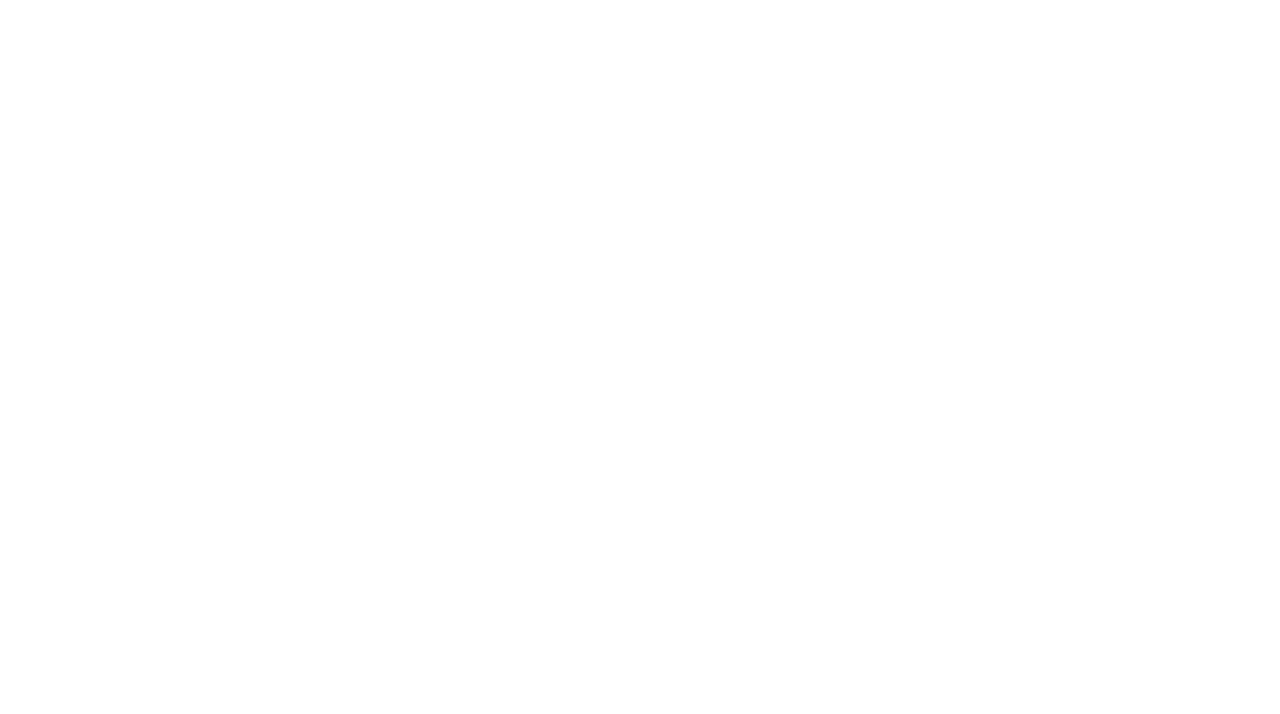
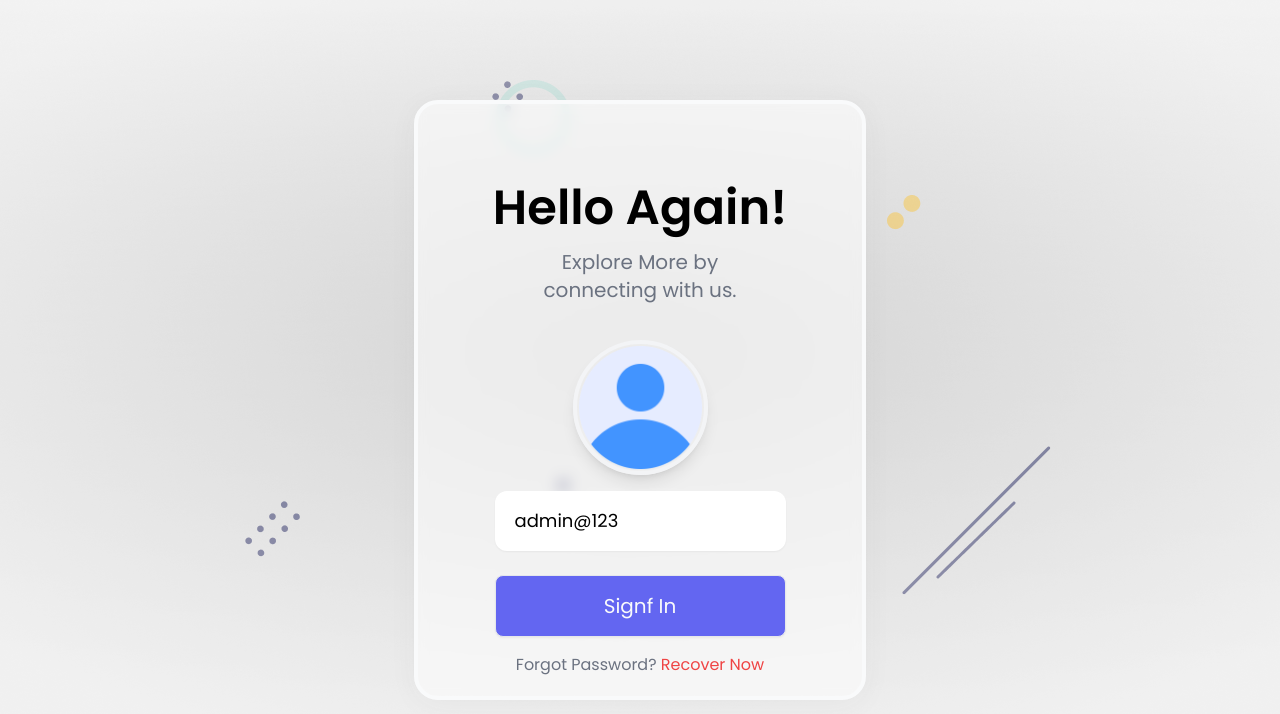
Before and after one commit to Loo-ney/AuthProject02, a React (Create React App) app in the folder client/: page /password in a window 1280 px wide. Shown: the top 714 px of the page. Built offline with nearby package versions, Linux system fonts and the light colour scheme.

Commit message:
password, recovery  and reset UI

```diff
--- a/client/package.json
+++ b/client/package.json
@@ -6,8 +6,11 @@
     "@testing-library/jest-dom": "^5.17.0",
     "@testing-library/react": "^13.4.0",
     "@testing-library/user-event": "^13.5.0",
+    "formik": "^2.4.6",
     "react": "^18.3.1",
     "react-dom": "^18.3.1",
+    "react-hot-toast": "^2.4.1",
+    "react-router-dom": "^6.26.2",
     "react-scripts": "5.0.1",
     "web-vitals": "^2.1.4"
   },
--- a/client/src/components/Password.js
+++ b/client/src/components/Password.js
@@ -1,8 +1,63 @@
 import React from 'react'
+import { Link } from 'react-router-dom'
+import avatar from '../assets/profile.png'
+import {Toaster} from 'react-hot-toast'
+import { useFormik } from 'formik'
+import { passwordValidate } from '../helper/validate'
+
+
+
+import styles from '../styles/Username.module.css'
 
 export default function Password() {
+
+    const formik = useFormik({
+        initialValues : {
+            password : 'admin@123'
+        },
+        validate : passwordValidate,
+        validateOnBlur : false,
+        validateOnChange : false,
+        onSubmit : async values => {
+            console.log(values)
+        }
+    })
+
+
+
   return (
-    <div>
+    <div className='containder mx-auto'>
+
+        <Toaster position='top-center' reverseOrder={false}></Toaster>
+
+        <div className='flex justify-center items-center h-screen'>
+            <div className={styles.glass}>
+
+                <div className='title flex flex-col items-center'>
+                    <h4 className='text-5xl font-bold'>Hello Again!</h4>
+                    <span className='py-4 text-xl w-2/3 text-center text-gray-500'>Explore More by connecting with us.</span>
+
+                </div>
+
+                <form className='py-1'onSubmit={formik.handleSubmit} >
+                    <div className='profile flex justify-center py-4'>
+                        <img src={avatar} className={styles.profile_img} alt='avatar' />
+                    </div>
+
+                    <div className='textbox flex flex-col items-center gap-6'>
+                        <input {...formik.getFieldProps('password')} className={styles.textbox} type='text' placeholder='Password' />
+                        <button className={styles.btn} type='submit'>Signf In</button>
+                    </div>
+
+                    <div className='text-center py-4'>
+                        <span className='text-gray-500'>Forgot Password? <Link className='text-red-500' to='/recovery'> Recover Now </Link></span>
+                    </div>
+
+                </form>
+
+            </div>
+
+        </div>
 
     </div>
   )
--- a/client/src/components/Recovery.js
+++ b/client/src/components/Recovery.js
@@ -1,8 +1,52 @@
 import React from 'react'
 
-export default function Recovery() {
+
+import {Toaster} from 'react-hot-toast'
+
+
+
+import { Link } from 'react-router-dom'
+
+
+import styles from '../styles/Username.module.css'
+
+export default function  Recovery() {
+
   return (
-    <div>
+    <div className='containder mx-auto'>
+
+        <Toaster position='top-center' reverseOrder={false}></Toaster>
+
+        <div className='flex justify-center items-center h-screen'>
+            <div className={styles.glass}>
+
+                <div className='title flex flex-col items-center'>
+                    <h4 className='text-5xl font-bold'>Recovery</h4>
+                    <span className='py-4 text-xl w-2/3 text-center text-gray-500'>Enter OTP to recover password.</span>
+                </div>
+
+                <form className='pt-20' >
+
+
+                    <div className='textbox flex flex-col items-center gap-6'>
+
+                        <div className='input text-center'>
+                          <span className='py-4 text-sm text-left text-gray-500'>Enter 6 digit OTP send to your email address.</span>
+                          <input  className={styles.textbox} type='text' placeholder='OTP' />
+                        </div>
+                          <button className={styles.btn} type='submit'>Recover</button>
+
+                    </div>
+
+                    <div className='text-center py-4'>
+                        <span className='text-gray-500'>Can't get OTP? <button className='text-red-500' to='/reset'>Resend </button></span>
+                    </div>
+
+                </form>
+
+            </div>
+
+        </div>
 
     </div>
   )
--- a/client/src/components/Reset.js
+++ b/client/src/components/Reset.js
@@ -1,8 +1,60 @@
 import React from 'react'
+import { Link } from 'react-router-dom'
+
+import {Toaster} from 'react-hot-toast'
+import { useFormik } from 'formik'
+import { resetPasswordValidation } from '../helper/validate'
+
+
+
+import styles from '../styles/Username.module.css'
 
 export default function Reset() {
+
+    const formik = useFormik({
+        initialValues : {
+            password : 'admin@123',
+            confirm_pwd : 'admin@123'
+        },
+        validate : resetPasswordValidation,
+        validateOnBlur : false,
+        validateOnChange : false,
+        onSubmit : async values => {
+            console.log(values)
+        }
+    })
+
+
+
   return (
-    <div>
+    <div className='containder mx-auto'>
+
+        <Toaster position='top-center' reverseOrder={false}></Toaster>
+
+        <div className='flex justify-center items-center h-screen'>
+            <div className={styles.glass} style={{ width : '50%' }}>
+
+                <div className='title flex flex-col items-center'>
+                    <h4 className='text-5xl font-bold'>Reset!</h4>
+                    <span className='py-4 text-xl w-2/3 text-center text-gray-500'>Enter new password.</span>
+
+                </div>
+
+                <form className='py-20'onSubmit={formik.handleSubmit} >
+
+
+                    <div className='textbox flex flex-col items-center gap-6'>
+                        <input {...formik.getFieldProps('password')} className={styles.textbox} type='text' placeholder='New Password' />
+                        <input {...formik.getFieldProps('confirm_pwd')} className={styles.textbox} type='text' placeholder='Repeat Password' />
+                        <button className={styles.btn} type='submit'>Reset</button>
+                    </div>
+
+
+                </form>
+
+            </div>
+
+        </div>
 
     </div>
   )
--- a/client/src/components/Username.js
+++ b/client/src/components/Username.js
@@ -1,8 +1,63 @@
 import React from 'react'
+import { Link } from 'react-router-dom'
+import avatar from '../assets/profile.png'
+import {Toaster} from 'react-hot-toast'
+import { useFormik } from 'formik'
+import { usernameValidate } from '../helper/validate'
+
+
+
+import styles from '../styles/Username.module.css'
 
 export default function Username() {
+
+    const formik = useFormik({
+        initialValues : {
+            username : ''
+        },
+        validate : usernameValidate,
+        validateOnBlur : false,
+        validateOnChange : false,
+        onSubmit : async values => {
+            console.log(values)
+        }
+    })
+
+
+
   return (
-    <div>
+    <div className='containder mx-auto'>
+
+        <Toaster position='top-center' reverseOrder={false}></Toaster>
+
+        <div className='flex justify-center items-center h-screen'>
+            <div className={styles.glass}>
+
+                <div className='title flex flex-col items-center'>
+                    <h4 className='text-5xl font-bold'>Hello Again!</h4>
+                    <span className='py-4 text-xl w-2/3 text-center text-gray-500'>Explore More by connecting with us.</span>
+
+                </div>
+
+                <form className='py-1'onSubmit={formik.handleSubmit} >
+                    <div className='profile flex justify-center py-4'>
+                        <img src={avatar} className={styles.profile_img} alt='avatar' />
+                    </div>
+
+                    <div className='textbox flex flex-col items-center gap-6'>
+                        <input {...formik.getFieldProps('username')} className={styles.textbox} type='text' placeholder='Username' />
+                        <button className={styles.btn} type='submit'>Let's Go</button>
+                    </div>
+
+                    <div className='text-center py-4'>
+                        <span className='text-gray-500'>Not a Member <Link className='text-red-500' to='/register'> Register Now </Link></span>
+                    </div>
+
+                </form>
+
+            </div>
+
+        </div>
 
     </div>
   )
--- a/client/src/helper/validate.js
+++ b/client/src/helper/validate.js
@@ -10,6 +10,44 @@
     return errors
 }
 
+// validate password
+export async function passwordValidate(values) {
+    const errors = passwordVerify({}, values)
+
+    return errors
+}
+
+/** validate reset password */
+export async function resetPasswordValidation(values){
+    const errors = passwordVerify({}, values)
+
+    if(values.password !== values.confirm_pwd){
+        errors.exist = toast.error('Password not match...!')
+    }
+
+    return errors
+}
+
+
+/** ***************************************************************** */
+
+// validate password verify
+function passwordVerify(errors = {}, values){
+
+    const specialChars =  /[`!@#$%^&*()_+\-=[\]{};':"\\|,.<>/?~]/
+
+    if(!values.password){
+        errors.password = toast.error('Password Required...!')
+    } else if(values.password.includes(' ')){
+        errors.password = toast.error('Wrong Password...!')
+    } else if(values.password.length < 4){
+        errors.password = toast.error('Password must be more than 4 characters long...!')
+    } else if( !specialChars.test(values.password )){
+        errors.password = toast.error('Password must have special characters')
+    }
+    return errors
+}
+
 // validate username
 function usernameVerify(error = {}, values){
     if (!values.username){
@@ -17,6 +55,5 @@
     } else if(values.username.includes(' ')){
         error.username = toast.error('Invalid Username...!')
     }
-
     return error
 }
--- a/client/src/index.css
+++ b/client/src/index.css
@@ -1,3 +1,15 @@
+@import url('https://fonts.googleapis.com/css2?family=Poppins:wght@300;400;500;600&display=swap');
+
+
 @tailwind base;
 @tailwind components;
 @tailwind utilities;
+
+* > *{
+    font-family: 'Poppins',sans-serif;
+}
+
+body{
+    background: #dcdce6;
+    background-image: url('./assets/Background.png');
+}
```
Also changed, not shown: 2 other files (tests, documents, lock files or other folders).
